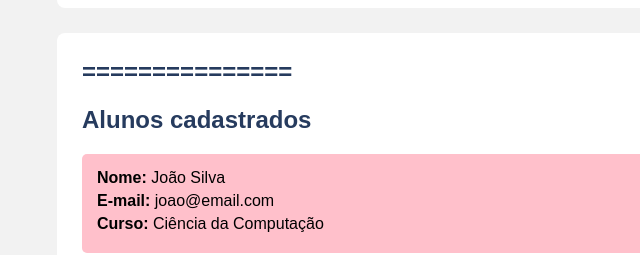
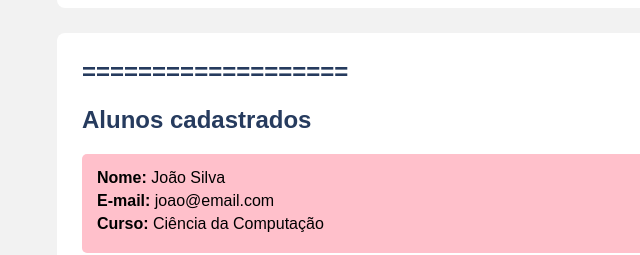
Before and after one commit to HilarioMarques/SiteSimples, a plain HTML site: page index.html in a window 1280 px wide. Shown: the part 471-726 px from the top of the page, 71-711 px from the left. Drawn offline with Linux system fonts and the light colour scheme.

Commit message:
Alterando o index

```diff
--- a/index.html
+++ b/index.html
@@ -32,7 +32,7 @@
         </section>
 
         <section class="alunos">
-            <h2>===============</h2>
+            <h2>===================</h2>
             <h2>Alunos cadastrados</h2>
 
             <div class="aluno">
```
